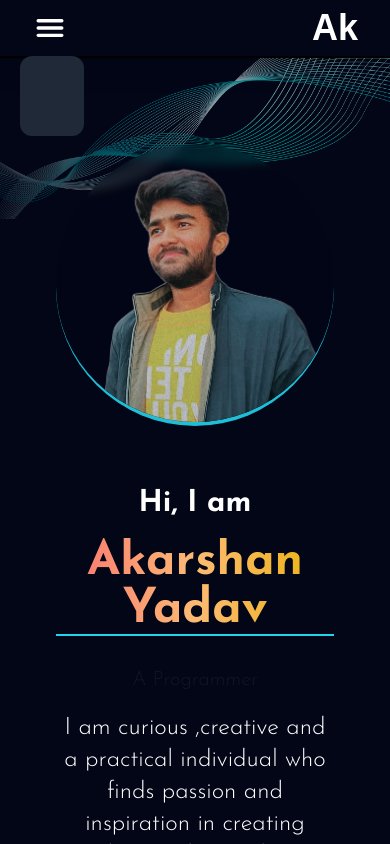
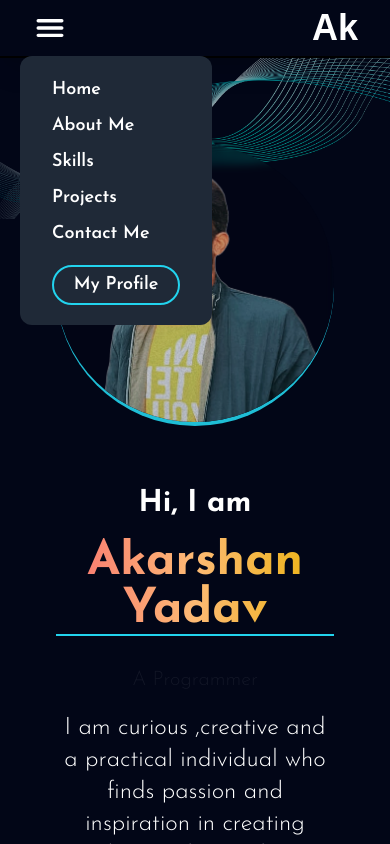
Before and after one commit to akarshanyadav8116/Portfolio-website, a React (Vite) app: page / in a window 390 px wide. Both pictures are taken after a click on the element 50 px from the left and 28 px from the top of the page. Shown: the top 844 px of the page. Built offline with nearby package versions, Linux system fonts and the light colour scheme; a web font is replaced by a local one.

Commit message:
Fixed dropdown bug of my profile button and menu icon

```diff
--- a/src/components/Navbar.jsx
+++ b/src/components/Navbar.jsx
@@ -71,7 +71,7 @@ const Navbar = () => {
             </div>
         </div>
         {showProfile === 1 ?                                                               /*52 48*/
-            <div className={`fixed size-48 bg-gray-800 z-50 lg:right-8 lg:top-0 md:top-60 sm:top-60 sm:ml-5 md:ml-5 mt-16 rounded-xl py-5 px-8 md:px-8 sm:px-8 lg:justify-around md:justify-between sm:justify-between items-center transition-transform duration-1000 ${showNavbar === true ? 'visible' : 'hidden'}`}>
+            <div className={`fixed size-48 bg-gray-800 z-50 top-60 ml-5 lg:right-8 lg:top-0 md:top-60 sm:top-60 sm:ml-5 md:ml-5 mt-16 rounded-xl py-5 px-8 lg:justify-around md:justify-between sm:justify-between items-center transition-transform duration-1000 ${showNavbar === true ? 'visible' : 'hidden'}`}>
               <ul className="flex flex-col text-lg gap-2">
                   <a className="flex justify-between" href="https://github.com/akarshanyadav8116?tab=repositories" target="_blank"><li className="flex mb-2 cursor-pointer hover:border-cyan-400 hover:border-b-2 gap-2"><IoLogoGithub />Github</li></a>
                   <a className="flex justify-between" href="https://www.linkedin.com/in/akarshan-yadav-632789228/" target="_blank"><li className="flex mb-2 cursor-pointer hover:border-cyan-400 hover:border-b-2 gap-2"><FaLinkedin/>Linkedin</li></a>
@@ -82,14 +82,14 @@ const Navbar = () => {
           null}
         {showDropDown === 1 ? (
             <div className={`fixed bg-gray-800 z-50 left-5 mt-14 rounded-xl py-5 px-8 md:px-8 sm:px-8 lg:justify-around md:justify-between sm:justify-between items-center transition-transform duration-1000 ${showNavbar === true ? 'visible' : 'hidden'}`}>
-                <ul className="hidden lg:hidden md:block sm:block gap-x-20 text-lg">
+                <ul className="block lg:hidden md:block sm:block gap-x-20 text-lg">
                     <a className="flex justify-start" href="#home"><li className="mb-2 cursor-pointer hover:border-cyan-400 hover:border-b-2">Home</li></a>
                     <a className="flex justify-start" href="#about"><li className="mb-2 cursor-pointer hover:border-cyan-400 hover:border-b-2">About Me</li></a>
                     <a className="flex justify-start" href="#skills"><li className="mb-2 cursor-pointer hover:border-cyan-400 hover:border-b-2">Skills</li></a>
                     <a className="flex justify-start" href="#projects"><li className="mb-2 cursor-pointer hover:border-cyan-400 hover:border-b-2">Projects</li></a>
                     <a className="flex justify-start" href="#contact"><li className="mb-3 cursor-pointer hover:border-cyan-400 hover:border-b-2">Contact Me</li></a>
                 </ul>
-              <button onClick={() => {setshowProfile(showProfile^1)}}><div className="hidden lg:hidden md:block sm:block w-32 cursor-pointer text-center text-lg rounded-3xl border-2 border-cyan-400 p-1 hover:bg-cyan-400 hover:transition-transform hover:-translate-y-2 hover:duration-500 duration-500"><h1>My Profile</h1></div></button>
+              <button onClick={() => {setshowProfile(showProfile^1)}}><div className="block lg:hidden md:block sm:block w-32 cursor-pointer text-center text-lg rounded-3xl border-2 border-cyan-400 p-1 hover:bg-cyan-400 hover:transition-transform hover:-translate-y-2 hover:duration-500 duration-500"><h1>My Profile</h1></div></button>
             </div>)
           : null}
     </>;
```
